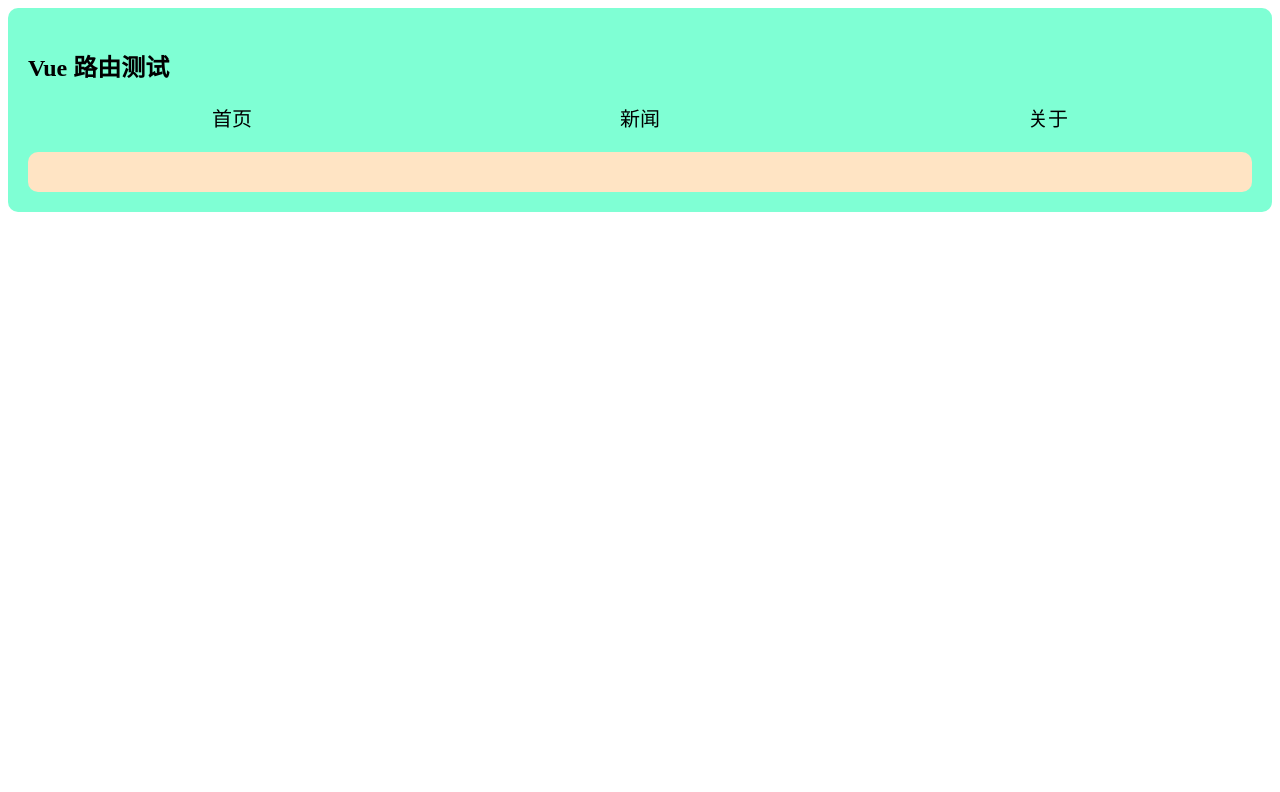
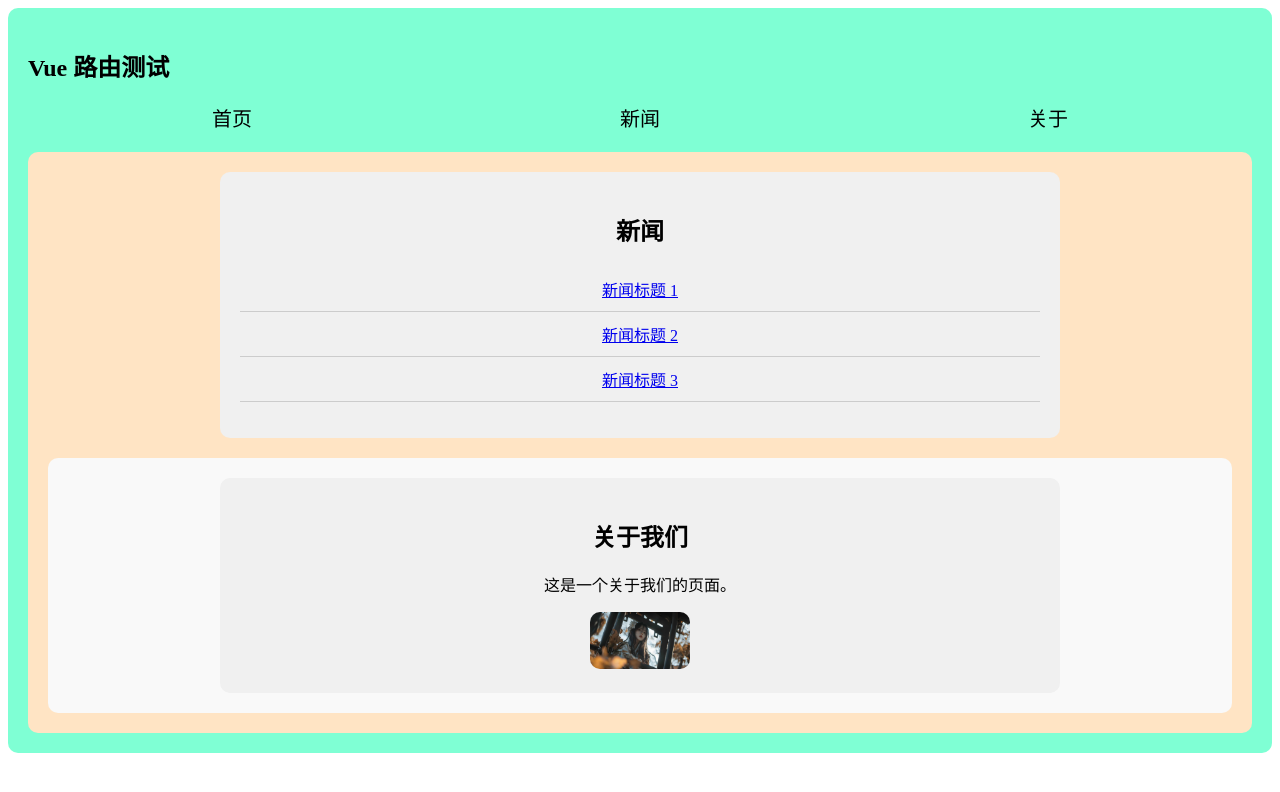
Before and after one commit to 1649125778/hello_vue3, a Vue app: page /news/detail in a window 1280 px wide. Before the commit this address had no page. Shown: the top 792 px of the page. Built offline with nearby package versions, Linux system fonts and the light colour scheme; the HTML template or start-up script is replaced by a standard one.

Commit message:
嵌套路由 子集路由不需要加斜杠

```diff
--- /dev/null
+++ b/src/views/Detail.vue
@@ -0,0 +1,29 @@
+<template>
+    <div class="detail">
+        <h2>关于我们</h2>
+        <p>这是一个关于我们的页面。</p>
+        <img src="../assets/about.jpg" alt="关于我们图片">
+    </div>
+</template>
+
+<script lang="ts" setup name="Detail">
+import { defineProps } from 'vue';
+
+const props = defineProps<{
+    title: string;
+    content: string;
+}>();
+</script>
+
+<style scoped>
+    .detail {
+        max-width: 800px;
+        margin: 0 auto;
+        text-align: center;
+    }
+    .detail img {
+        width: 100px;
+        height: auto;
+        border-radius: 10px;
+    }
+</style>
--- a/src/views/News.vue
+++ b/src/views/News.vue
@@ -1,13 +1,29 @@
 <template>
     <div class="news">
-        <img src="../assets/news.jpg" alt="">
-        <h2>Latest News</h2>
+        <h2>新闻</h2>
+        <ul>
+            <li v-for="item in newsItems" :key="item.id">
+                <RouterLink to="/news/detail">
+                    {{ item.title }}
+                </RouterLink>
+            </li>
+        </ul>
     </div>
+    <!-- 展示区 -->
+     <div class="news-content">
+        <RouterView></RouterView>
+     </div>
 
 </template>
 
 <script lang="ts" setup name="News">
-
+import { reactive, ref } from 'vue';
+import { RouterView, RouterLink } from 'vue-router';
+const newsItems = reactive([
+    { id: 1, title: '新闻标题 1' ,content:'新闻内容 1'},
+    { id: 2, title: '新闻标题 2' ,content:'新闻内容 2'},
+    { id: 3, title: '新闻标题 3' ,content:'新闻内容 3'},
+]);
 </script>
 
 <style scoped>
@@ -26,4 +42,21 @@
         margin: 0 auto;
         text-align: center;
     }
+    ul {
+        list-style-type: none;
+        padding: 0;
+    }
+    li {
+        padding: 10px;
+        border-bottom: 1px solid #ccc;
+    }
+    .news-content {
+        margin-top: 20px;
+        padding: 20px;
+        background-color: #f9f9f9;
+        border-radius: 10px;
+    }
+    .news-content h2 {
+        color: darkblue;
+    }
 </style>
```
Also changed, not shown: src/router/index.ts (+9 -1 lines).
